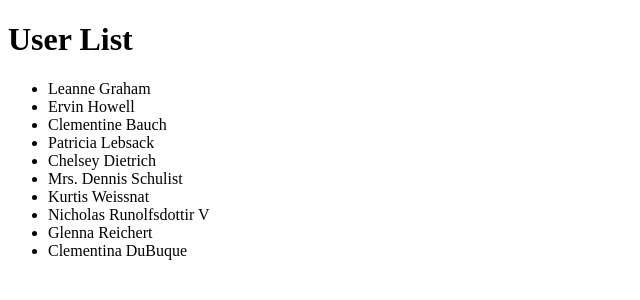
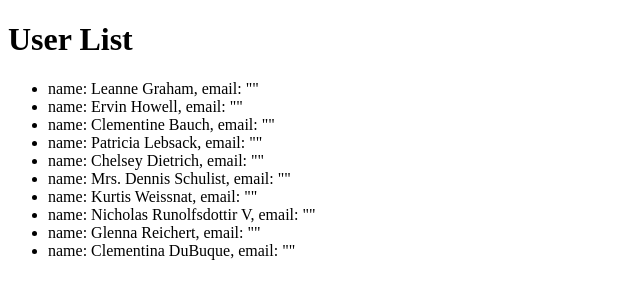
Before and after one commit to dungtrantien302/5.User-List-Project, a React (Vite) app: page / in a window 1280 px wide. Shown: the top 300 px of the page, without its empty margins (0-640 px from the left). Built offline with nearby package versions, Linux system fonts and the light colour scheme.

Commit message:
Them email vao User.jsx

```diff
--- a/src/User.jsx
+++ b/src/User.jsx
@@ -1,5 +1,5 @@
-export function User({ name }) {
+export function User({ name, email }) {
     return (
-        <li>{name}</li>
+        <li>name: {name}, email: "{email}"</li>
     )
 }
```
